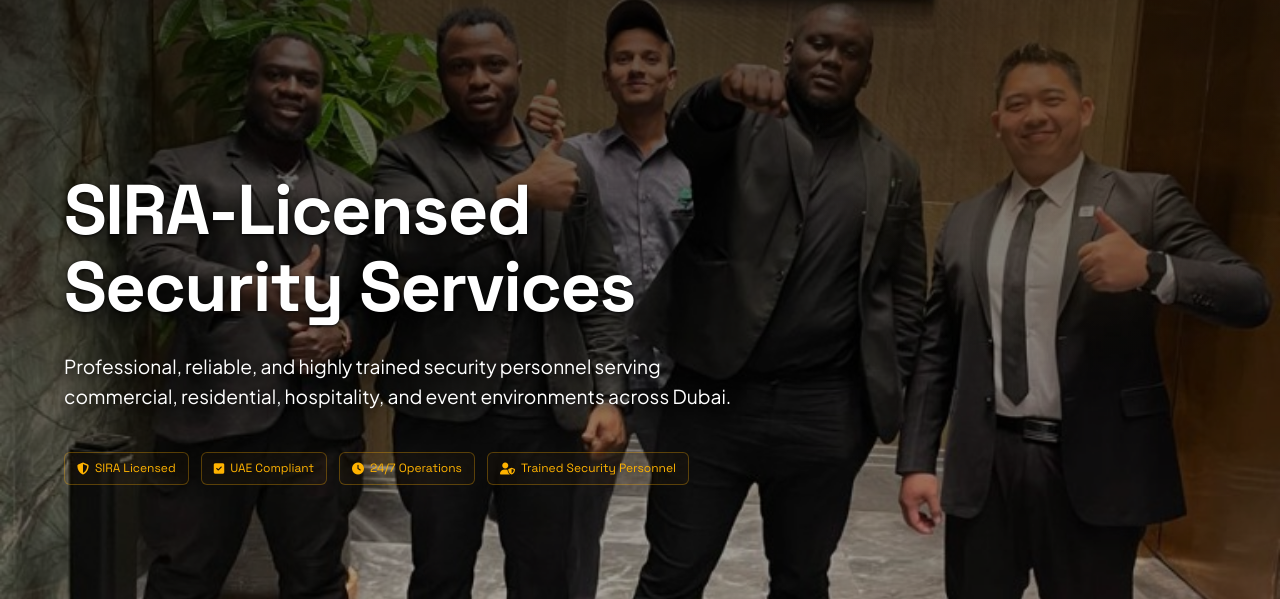
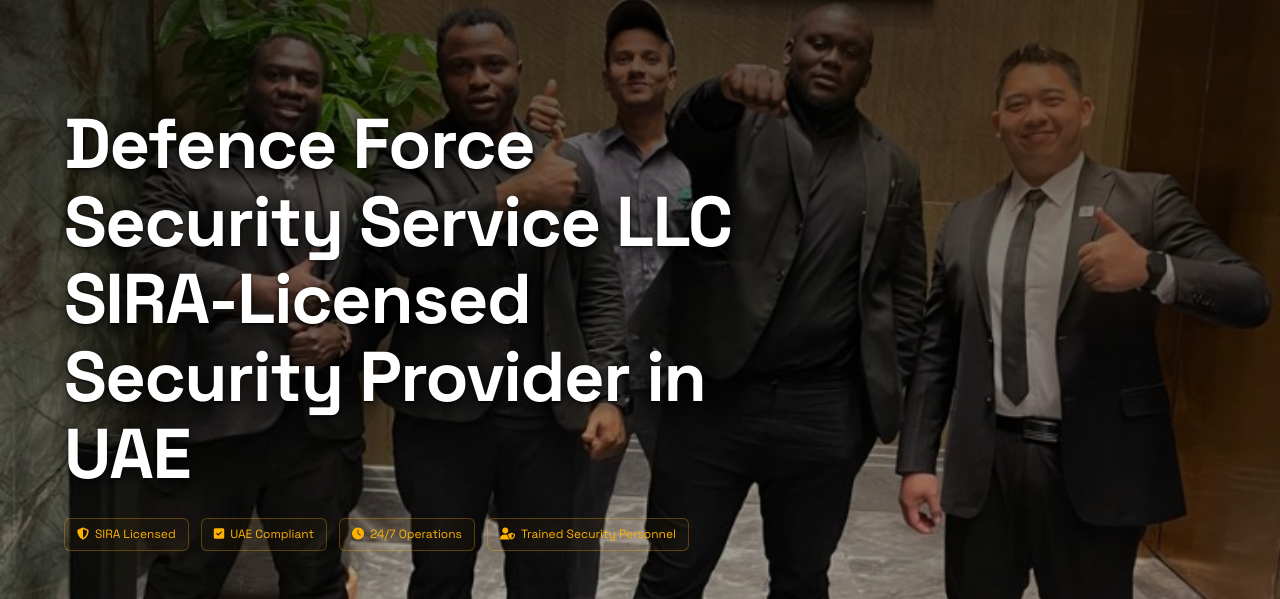
Before and after one commit to fenas/defenceforceuae, a website: page index.html in a window 1280 px wide. Shown: the part 117-716 px from the top of the page. Drawn offline with Linux system fonts and the light colour scheme.

Commit message:
Add files via upload

```diff
--- a/index.html
+++ b/index.html
@@ -75,12 +75,13 @@
       <div class="container hero-container">
         <div class="hero-content">
           <h1 class="hero-title">
-            SIRA-Licensed Security Services
+            Defence Force <br> Security Service LLC
+            <span class="hero-subtitle">SIRA-Licensed Security Provider in UAE</span>
           </h1>
-          <p class="hero-description">
+          <!-- <p class="hero-description">
             Professional, reliable, and highly trained security personnel serving commercial, residential, hospitality,
             and event environments across Dubai.
-          </p>
+          </p> -->
 
           <div class="hero-badges" style="display: flex; flex-wrap: wrap; gap: 12px; margin-bottom: 32px;">
             <span class="license-badge" style="display: inline-flex; align-items: center; gap: 6px;"><i
@@ -740,7 +741,7 @@
           <span
             style="font-family: var(--font-heading); font-weight: 700; font-size: 1.25rem; letter-spacing: 0.05em; color: var(--text-white); text-transform: uppercase;"><span
               style="color: var(--accent-gold);">D</span>EFENCE FORCE <span
-              style="color: var(--text-muted); font-weight: 400;">SECURITY SERVICES</span></span>
+              style="color: var(--text-muted); font-weight: 400;">SECURITY SERVICES LLC</span></span>
         </a>
         <p class="footer-desc">
           Defence Force provider built on absolute trust, SIRA compliance, and tactical precision. Safeguarding
```
